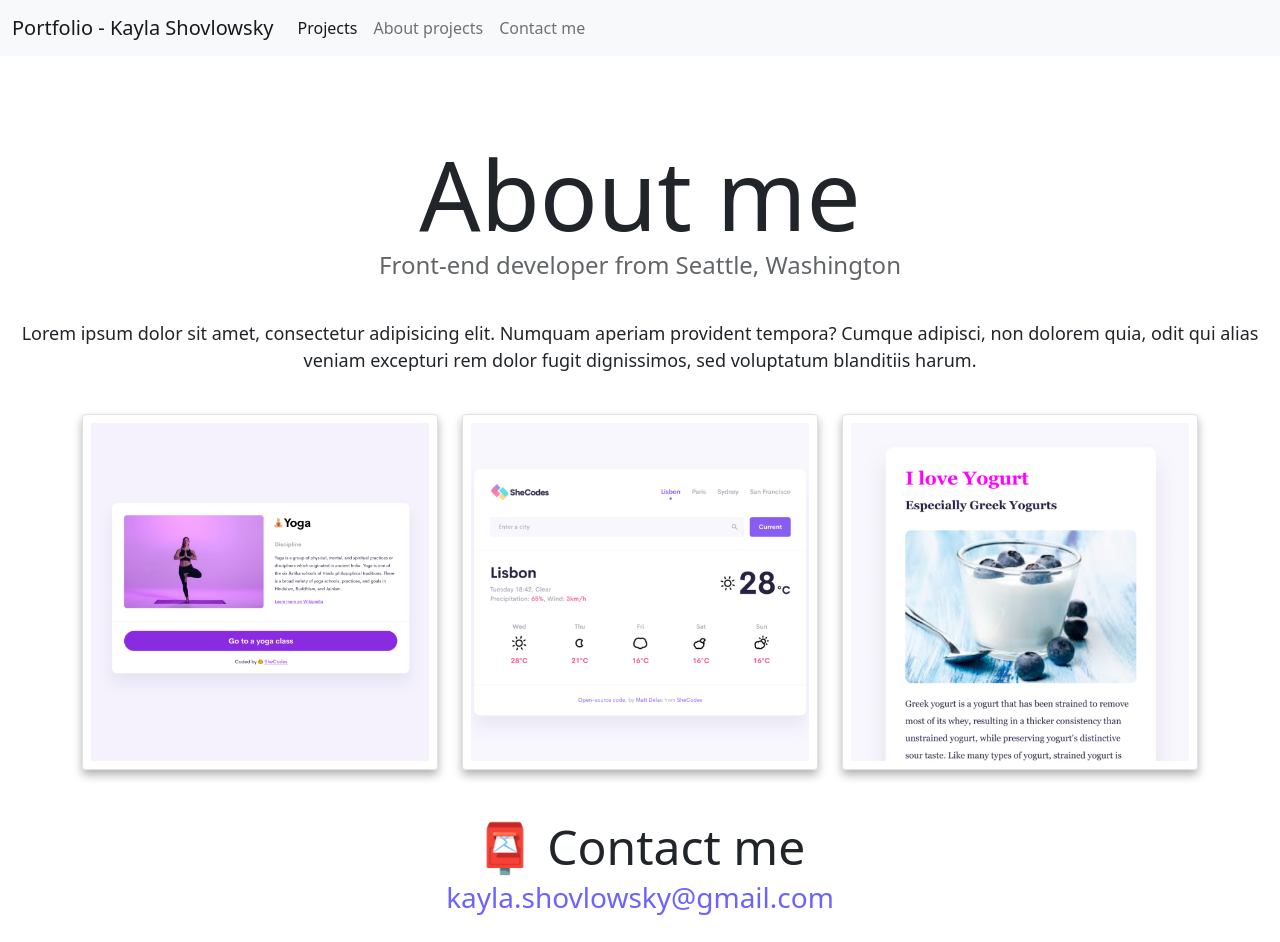
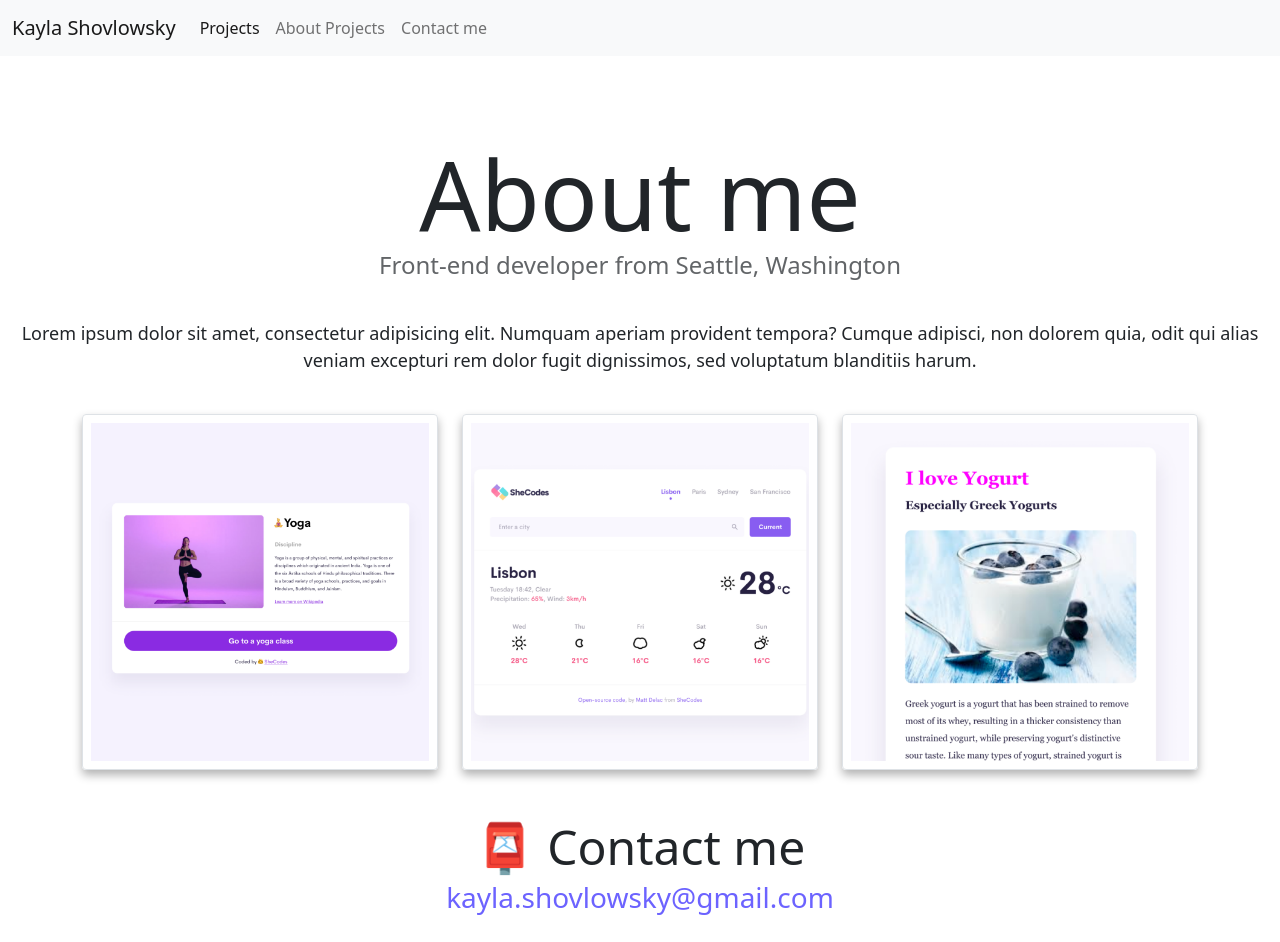
Before and after one commit to kaylashovlowsky/Mock-Portfolio, a plain HTML site: page about.html in a window 1280 px wide. Before the commit the page ends 918 px from the top, so only its background shows below. Drawn offline with nearby package versions, Linux system fonts and the light colour scheme.

Commit message:
Improved title and navbar language

```diff
--- a/about.html
+++ b/about.html
@@ -16,12 +16,12 @@
       crossorigin="anonymous"
     ></script>
     <link rel="stylesheet" href="/src/style.css" />
-    <title>About Kayla's App Projects</title>
+    <title>About Kayla's Projects</title>
   </head>
   <body>
     <nav class="navbar navbar-expand-lg navbar-light bg-light sticky-top">
       <div class="container-fluid">
-        <a class="navbar-brand" href="/">Portfolio - Kayla Shovlowsky</a>
+        <a class="navbar-brand" href="/">Kayla Shovlowsky</a>
         <button
           class="navbar-toggler"
           type="button"
@@ -41,7 +41,7 @@
               >
             </li>
             <li class="nav-item">
-              <a class="nav-link" href="/about.html">About projects</a>
+              <a class="nav-link" href="/about.html">About Projects</a>
             </li>
             <li class="nav-item">
               <a class="nav-link" href="#contact">Contact me</a>
@@ -95,5 +95,6 @@
         kayla.shovlowsky@gmail.com
       </a>
     </div>
+</br>
   </body>
 </html>
```
Also changed, not shown: index.html (+3 -3 lines).
